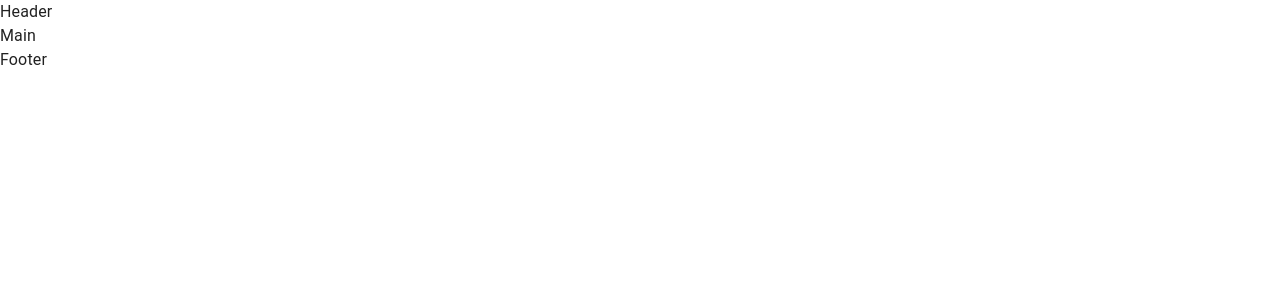
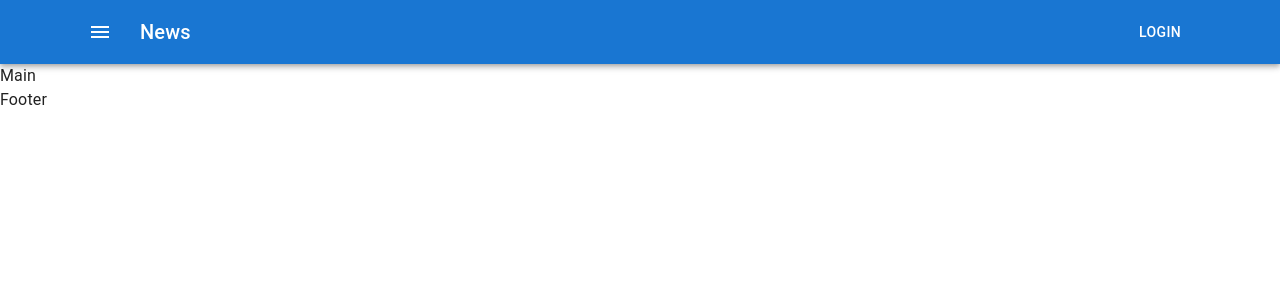
Before and after one commit to DaniaShulga/react-29-11, a React (Create React App) app: page / in a window 1280 px wide. Shown: the top 300 px of the page. Built offline with nearby package versions, Linux system fonts and the light colour scheme.

Commit message:
добавили в файл Header AppBar и Container

```diff
--- a/src/container/Header/Header.tsx
+++ b/src/container/Header/Header.tsx
@@ -1,5 +1,38 @@
+import AppBar from '@mui/material/AppBar'
+import Toolbar from '@mui/material/Toolbar'
+import Typography from '@mui/material/Typography'
+import Button from '@mui/material/Button'
+import IconButton from '@mui/material/IconButton'
+import MenuIcon from '@mui/icons-material/Menu'
+import { Container } from '@mui/material'
+
 type Props = {}
+
 const Header = (props: Props) => {
-    return <div>Header</div>
+    return (
+        <AppBar position="static">
+            <Container>
+                <Toolbar>
+                    <IconButton
+                        size="large"
+                        edge="start"
+                        color="inherit"
+                        aria-label="menu"
+                        sx={{ mr: 2 }}
+                    >
+                        <MenuIcon />
+                    </IconButton>
+                    <Typography
+                        variant="h6"
+                        component="div"
+                        sx={{ flexGrow: 1 }}
+                    >
+                        News
+                    </Typography>
+                    <Button color="inherit">Login</Button>
+                </Toolbar>
+            </Container>
+        </AppBar>
+    )
 }
 export default Header
```
